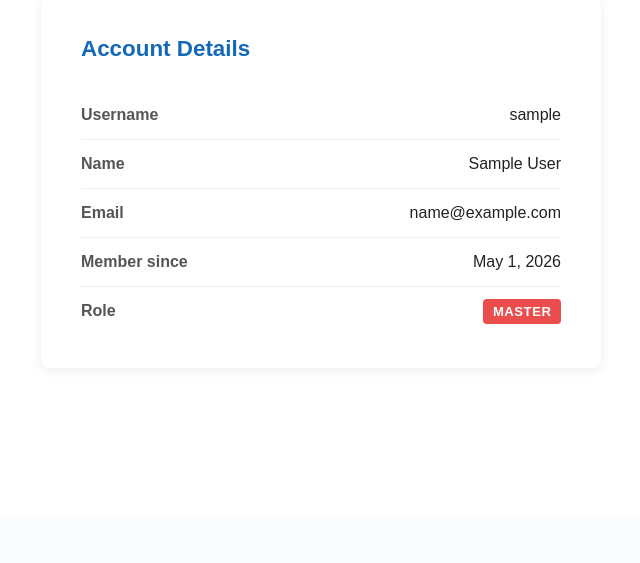
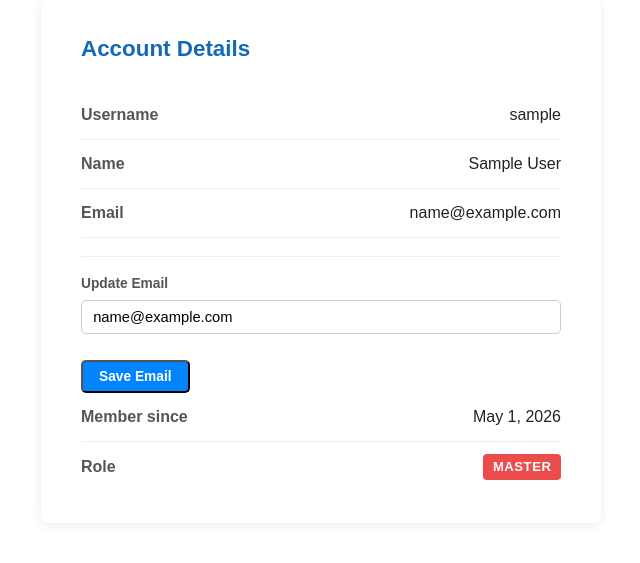
Before and after one commit to McGavGav/Project-ERASE-Website, a Django app: page /account/ in a window 1280 px wide. Shown: the part 284-847 px from the top of the page, without its empty margins (319-959 px from the left). Before the commit the page ends 608 px from the top, so only its background shows below. Run offline with Django 5.2, Linux system fonts and the light colour scheme; the visitor is signed in with stand-in values (Sample User, id 1).

Commit message:
email fixes, reports bug fixes

```diff
--- a/code/ERASEwebsite/pages/forms.py
+++ b/code/ERASEwebsite/pages/forms.py
@@ -1,4 +1,5 @@
 from django import forms
+from django.contrib.auth.models import User
 from .models import FundingEntry, WorkshopAttendance, StudentSupport, SocialMediaMetric
 
 _date_input = {'type': 'date'}
@@ -42,3 +43,12 @@ class SocialMediaMetricForm(forms.ModelForm):
             'date':  forms.DateInput(attrs=_date_input),
             'notes': forms.Textarea(attrs=_text_input),
         }
+
+
+class AccountEmailForm(forms.ModelForm):
+    class Meta:
+        model = User
+        fields = ['email']
+        widgets = {
+            'email': forms.EmailInput(attrs={'placeholder': 'name@example.com'})
+        }
--- a/code/ERASEwebsite/pages/templates/account.html
+++ b/code/ERASEwebsite/pages/templates/account.html
@@ -91,6 +91,62 @@
     }
 
     .btn-delete:hover { background: #a93226; }
+
+    .messages-list {
+        list-style: none;
+        padding: 0;
+        margin: 0 auto 1rem;
+        max-width: 560px;
+    }
+
+    .messages-list li {
+        padding: 0.7rem 1rem;
+        border-radius: 6px;
+        margin-bottom: 0.45rem;
+        font-size: 0.92rem;
+    }
+
+    .messages-list .success { background: #d4edda; color: #155724; }
+    .messages-list .error   { background: #f8d7da; color: #721c24; }
+    .messages-list .warning { background: #fff3cd; color: #856404; }
+    .messages-list .info    { background: #d1ecf1; color: #0c5460; }
+
+    .email-edit {
+        margin-top: 1.1rem;
+        padding-top: 1rem;
+        border-top: 1px solid #eee;
+    }
+
+    .email-edit label {
+        display: block;
+        font-size: 0.86rem;
+        color: #555;
+        font-weight: 600;
+        margin-bottom: 0.35rem;
+    }
+
+    .email-edit input[type="email"] {
+        width: 100%;
+        border: 1px solid #ccc;
+        border-radius: 5px;
+        padding: 0.5rem 0.7rem;
+        font-size: 0.92rem;
+        font-family: inherit;
+        margin-bottom: 0.6rem;
+    }
+
+    .email-edit .errorlist {
+        list-style: none;
+        margin: 0 0 0.6rem;
+        padding: 0;
+        color: #c0392b;
+        font-size: 0.82rem;
+    }
+
+    .btn-sm {
+        padding: 0.45rem 1rem;
+        font-size: 0.86rem;
+    }
 </style>
 {% endblock %}
 
@@ -100,6 +156,14 @@
     </section>
 
     <main class="container">
+        {% if messages %}
+        <ul class="messages-list">
+            {% for message in messages %}
+            <li class="{{ message.tags }}">{{ message }}</li>
+            {% endfor %}
+        </ul>
+        {% endif %}
+
         <div class="account-card">
             <h2>{% trans "Account Details" %}</h2>
 
@@ -119,6 +183,14 @@
                 <span class="label">{% trans "Email" %}</span>
                 <span class="value">{% if user.email %}{{ user.email }}{% else %}<em style="color:#aaa;">{% trans "Not set" %}</em>{% endif %}</span>
             </div>
+
+            <form method="post" action="{% url 'pages:account' %}" class="email-edit">
+                {% csrf_token %}
+                <label for="{{ email_form.email.id_for_label }}">{% trans "Update Email" %}</label>
+                {{ email_form.email }}
+                {{ email_form.email.errors }}
+                <button type="submit" class="btn btn-sm">{% trans "Save Email" %}</button>
+            </form>
 
             <div class="account-field">
                 <span class="label">{% trans "Member since" %}</span>
--- a/code/ERASEwebsite/pages/templates/reports.html
+++ b/code/ERASEwebsite/pages/templates/reports.html
@@ -389,10 +389,9 @@
                     <input type="hidden" name="tab" value="fundraising">
                     <label>{% trans "Year:" %}</label>
                     <select name="year">
-                        <option value="{{ current_year }}" {% if year_filter == current_year|stringformat:"s" %}selected{% endif %}>{{ current_year }}</option>
-                        {% for yr in funding_years %}{% if yr != current_year %}
+                        {% for yr in funding_years %}
                         <option value="{{ yr }}" {% if year_filter == yr|stringformat:"s" %}selected{% endif %}>{{ yr }}</option>
-                        {% endif %}{% endfor %}
+                        {% endfor %}
                         <option value="" {% if not year_filter %}selected{% endif %}>{% trans "All years" %}</option>
                     </select>
                     <label>{% trans "Type:" %}</label>
--- a/code/ERASEwebsite/pages/views.py
+++ b/code/ERASEwebsite/pages/views.py
@@ -11,7 +11,7 @@ from django.contrib.auth.decorators import login_required
 from django.core.exceptions import PermissionDenied
 from django.db.models import Sum
 from .models import FundingEntry, WorkshopAttendance, StudentSupport, SocialMediaMetric
-from .forms import FundingEntryForm, WorkshopAttendanceForm, StudentSupportForm, SocialMediaMetricForm
+from .forms import FundingEntryForm, WorkshopAttendanceForm, StudentSupportForm, SocialMediaMetricForm, AccountEmailForm
 import sys
 import os
 
@@ -227,7 +227,7 @@ def reports(request):
             active_tab = 'social'
 
     # --- Fundraising ---
-    year_filter = request.GET.get('year', str(datetime.now().year))
+    year_filter = request.GET.get('year', '')
     type_filter = request.GET.get('fund_type', '')
     funding_entries = FundingEntry.objects.all()
     if year_filter:
@@ -238,9 +238,9 @@ def reports(request):
     donations_total = funding_entries.filter(fund_type='donation').aggregate(total=Sum('amount'))['total'] or 0
     grants_total    = funding_entries.filter(fund_type='grant').aggregate(total=Sum('amount'))['total'] or 0
     # Build year list from all entries for the filter dropdown
-    funding_years = list(
-        FundingEntry.objects.dates('date', 'year', order='DESC')
-        .values_list('date__year', flat=True)
+    funding_years = sorted(
+        set(FundingEntry.objects.values_list('date__year', flat=True)),
+        reverse=True
     )
 
     # --- Workshops ---
@@ -343,6 +343,16 @@ def delete_social(request, pk):
 def account(request):
     """Display the current user's account details."""
     user = request.user
+
+    if request.method == 'POST':
+        email_form = AccountEmailForm(request.POST, instance=user)
+        if email_form.is_valid():
+            email_form.save()
+            messages.success(request, 'Email updated successfully.')
+            return redirect('pages:account')
+    else:
+        email_form = AccountEmailForm(instance=user)
+
     groups = user.groups.values_list('name', flat=True)
     if user.is_superuser:
         role = 'Master'
@@ -354,6 +364,7 @@ def account(request):
         role = 'User'
     context = {
         'role': role,
+        'email_form': email_form,
     }
     return render(request, 'account.html', context)
 
```
